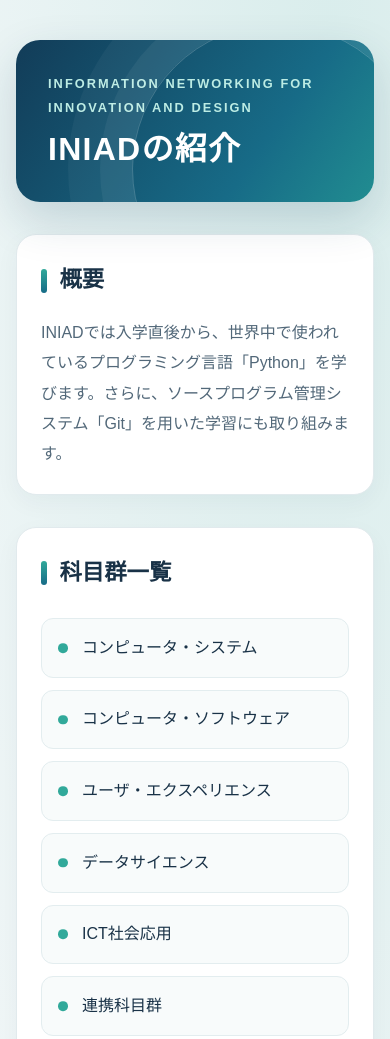
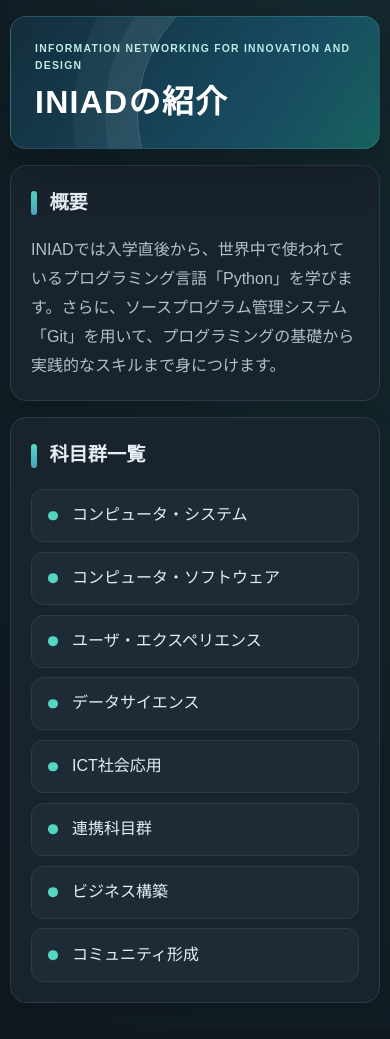
Before and after one commit to bessho-toyo/iniad-intro2, a plain HTML site: page index.html in a window 390 px wide. Shown: the top 1039 px of the page. Drawn offline with Linux system fonts and the light colour scheme.

Commit message:
Make INIAD page responsive with dark theme

```diff
--- a/index.html
+++ b/index.html
@@ -3,17 +3,18 @@
   <head>
     <meta charset="utf-8">
     <meta name="viewport" content="width=device-width, initial-scale=1">
-    <meta name="theme-color" content="#123c58">
+    <meta name="theme-color" content="#101820">
     <title>INIADの紹介</title>
     <style>
       :root {
-        color-scheme: light;
-        --ink: #193247;
-        --muted: #526879;
-        --blue: #176b87;
-        --teal: #31a99a;
-        --paper: #ffffff;
-        --background: #f2f7f8;
+        color-scheme: dark;
+        --ink: #e6edf3;
+        --muted: #b2c0cc;
+        --blue: #4aa3c2;
+        --teal: #54d6c2;
+        --paper: #18232d;
+        --background: #101820;
+        --border: #2b3b48;
       }
 
       * {
@@ -21,29 +22,32 @@
       }
 
       body {
+        min-width: 320px;
         margin: 0;
         color: var(--ink);
         background:
-          radial-gradient(ellipse at 85% 5%, rgba(49, 169, 154, 0.13), transparent 30rem),
+          radial-gradient(ellipse at 85% 5%, rgba(49, 169, 154, 0.12), transparent 30rem),
           var(--background);
         font-family: "Noto Sans JP", "Yu Gothic", "Hiragino Kaku Gothic ProN", Meiryo, sans-serif;
-        line-height: 1.9;
+        line-height: 1.8;
+        overflow-wrap: anywhere;
       }
 
       main {
         width: min(100% - 2rem, 920px);
         margin: 0 auto;
-        padding: clamp(2.5rem, 8vw, 6rem) 0;
+        padding: clamp(1.25rem, 6vw, 5rem) 0;
       }
 
       header {
         position: relative;
         overflow: hidden;
-        padding: clamp(2rem, 6vw, 4.5rem);
+        padding: clamp(1.5rem, 6vw, 4rem);
+        border: 1px solid rgba(126, 221, 208, 0.18);
         border-radius: 1.5rem;
         color: #fff;
-        background: linear-gradient(125deg, #123c58, #176b87 68%, #218d91);
-        box-shadow: 0 18px 45px rgba(18, 60, 88, 0.17);
+        background: linear-gradient(125deg, #142d3d, #174b60 68%, #17615f);
+        box-shadow: 0 18px 45px rgba(0, 0, 0, 0.25);
       }
 
       header::after {
@@ -56,32 +60,36 @@
         border-radius: 50%;
         box-shadow: 0 0 0 2rem rgba(255, 255, 255, 0.05), 0 0 0 4rem rgba(255, 255, 255, 0.04);
         content: "";
+        pointer-events: none;
       }
 
       .eyebrow {
+        position: relative;
+        z-index: 1;
         margin: 0 0 0.5rem;
         color: #bcece4;
-        font-size: 0.8rem;
+        font-size: clamp(0.65rem, 2vw, 0.8rem);
         font-weight: 700;
-        letter-spacing: 0.16em;
+        letter-spacing: 0.12em;
+        line-height: 1.6;
       }
 
       h1 {
         position: relative;
         z-index: 1;
         margin: 0;
-        font-size: clamp(2rem, 6vw, 3.5rem);
+        font-size: clamp(2rem, 8vw, 3.5rem);
         line-height: 1.3;
         letter-spacing: 0.04em;
       }
 
       section {
-        margin-top: 2rem;
-        padding: clamp(1.5rem, 5vw, 2.5rem);
-        border: 1px solid #e1eaed;
+        margin-top: clamp(1rem, 4vw, 2rem);
+        padding: clamp(1.25rem, 5vw, 2.5rem);
+        border: 1px solid var(--border);
         border-radius: 1.25rem;
         background: var(--paper);
-        box-shadow: 0 8px 24px rgba(25, 50, 71, 0.045);
+        box-shadow: 0 8px 24px rgba(0, 0, 0, 0.16);
       }
 
       h2 {
@@ -89,11 +97,11 @@
         align-items: center;
         gap: 0.8rem;
         margin: 0 0 1rem;
-        font-size: 1.4rem;
+        font-size: clamp(1.2rem, 4vw, 1.4rem);
       }
 
       h2::before {
-        width: 0.35rem;
+        flex: 0 0 0.35rem;
         height: 1.5rem;
         border-radius: 1rem;
         background: linear-gradient(var(--teal), var(--blue));
@@ -117,10 +125,10 @@
       li {
         position: relative;
         padding: 0.85rem 1rem 0.85rem 2.5rem;
-        border: 1px solid #e3edef;
+        border: 1px solid var(--border);
         border-radius: 0.75rem;
         color: var(--ink);
-        background: #f8fbfb;
+        background: #1d2b36;
         transition: border-color 160ms ease, transform 160ms ease, background 160ms ease;
       }
 
@@ -136,10 +144,38 @@
         transform: translateY(-50%);
       }
 
-      li:hover {
-        border-color: #9bd6ce;
-        background: #f0faf8;
-        transform: translateY(-2px);
+      @media (hover: hover) and (pointer: fine) {
+        li:hover {
+          border-color: #54a99e;
+          background: #223b43;
+          transform: translateY(-2px);
+        }
+      }
+
+      @media (max-width: 480px) {
+        main {
+          width: min(100% - 1.25rem, 920px);
+          padding: 1rem 0 1.5rem;
+        }
+
+        header {
+          border-radius: 1rem;
+        }
+
+        section {
+          border-radius: 1rem;
+        }
+
+        ul {
+          grid-template-columns: 1fr;
+          gap: 0.6rem;
+          margin-top: 1rem;
+        }
+
+        li {
+          padding-top: 0.7rem;
+          padding-bottom: 0.7rem;
+        }
       }
 
       @media (prefers-reduced-motion: reduce) {
@@ -159,7 +195,7 @@
 
       <section aria-labelledby="overview-heading">
         <h2 id="overview-heading">概要</h2>
-        <p>INIADでは入学直後から、世界中で使われているプログラミング言語「Python」を学びます。さらに、ソースプログラム管理システム「Git」を用いた学習にも取り組みます。</p>
+        <p>INIADでは入学直後から、世界中で使われているプログラミング言語「Python」を学びます。さらに、ソースプログラム管理システム「Git」を用いて、プログラミングの基礎から実践的なスキルまで身につけます。</p>
       </section>
 
       <section aria-labelledby="subjects-heading">
```
